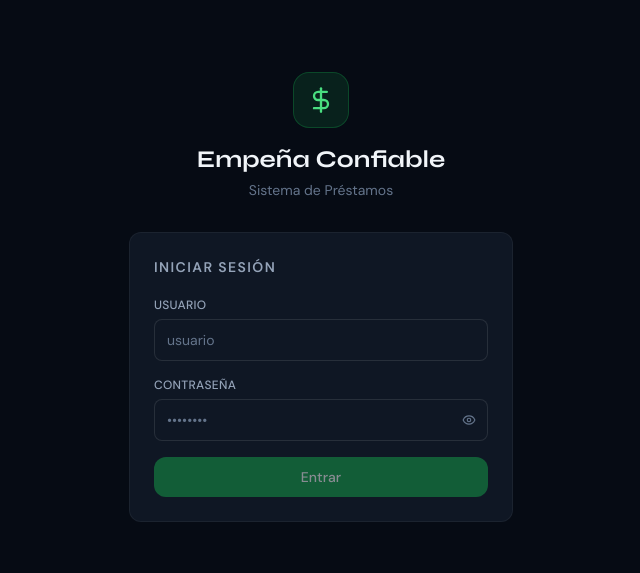
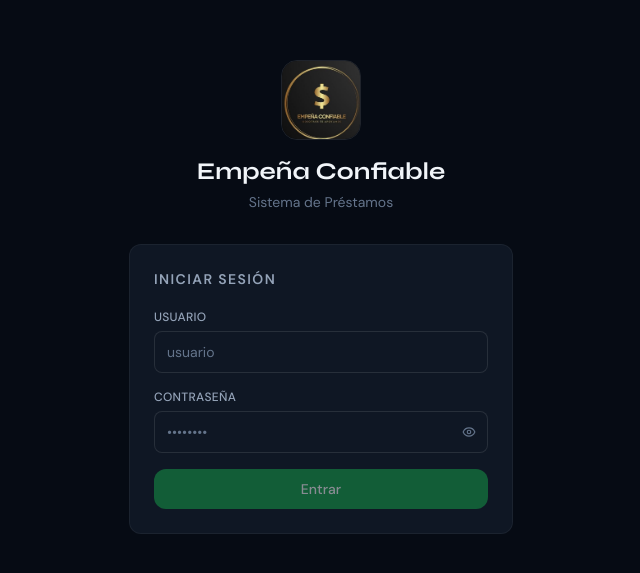
Before and after one commit to samtriani/prestamo-confiable-ui, a React (Vite) app: page / in a window 1280 px wide. Shown: the part 103-676 px from the top of the page, without its empty margins (319-959 px from the left). Built offline with nearby package versions, Linux system fonts and the light colour scheme; no server answers.

Commit message:
se adecua funcionalidad para el registro de pago en el administrador lo ponga en naranja

```diff
--- a/src/hooks/index.ts
+++ b/src/hooks/index.ts
@@ -168,6 +168,8 @@ export function useRegistrarAbono(prestamoId: string) {
       qc.invalidateQueries({ queryKey: qk.totalSemanal })
       qc.invalidateQueries({ queryKey: qk.dashboard })
       qc.invalidateQueries({ queryKey: qk.prestamosActivos })
+      // Invalida todos los historiales para que pagosCubiertos y montos se actualicen
+      qc.invalidateQueries({ queryKey: ['historial'] })
       toast.success('Abono registrado')
     },
     onError: (e: Error) => toast.error(e.message),
@@ -193,6 +195,7 @@ export function useRegistrarAbonoCobranza() {
       qc.invalidateQueries({ queryKey: qk.totalSemanal })
       qc.invalidateQueries({ queryKey: qk.dashboard })
       qc.invalidateQueries({ queryKey: qk.prestamosActivos })
+      qc.invalidateQueries({ queryKey: ['historial'] })
       toast.success('Pago registrado')
     },
     onError: (e: Error) => toast.error(e.message),
--- a/src/pages/Dashboard.tsx
+++ b/src/pages/Dashboard.tsx
@@ -298,15 +298,18 @@ export default function Dashboard() {
                       </span>
                     </td>
                     <td>
-                      {/* Mini corrida placeholder - se carga en detalle */}
+                      {/* Mini corrida */}
                       <div className="flex gap-1">
                         {Array.from({ length: 14 }, (_, i) => {
-                          const covered  = p.pagosCubiertos ?? 0
-                          const atrasado = p.pagosAtrasados ?? 0
+                          const cubiertos  = p.pagosCubiertos ?? 0
+                          const sinCorte   = p.pagosSinCorte  ?? 0
+                          const pagados    = cubiertos - sinCorte   // PAGADO (verde, ya en corte)
+                          const atrasados  = p.pagosAtrasados ?? 0
                           let color = '#374151'
-                          if (i < covered)             color = '#22c55e'
-                          else if (i < covered + atrasado) color = '#ef4444'
-                          else if (i === covered + atrasado) color = '#3b82f6'
+                          if (i < pagados)                    color = '#22c55e'  // verde — ya cortado
+                          else if (i < cubiertos)             color = '#f97316'  // naranja — sin corte
+                          else if (i < cubiertos + atrasados) color = '#ef4444'  // rojo
+                          else if (i === cubiertos + atrasados) color = '#3b82f6' // azul — próximo
                           return (
                             <span
                               key={i}
--- a/src/pages/Login.tsx
+++ b/src/pages/Login.tsx
@@ -1,6 +1,6 @@
 import { useState } from 'react'
 import { useAuth } from '@/context/AuthContext'
-import { DollarSign, Eye, EyeOff } from 'lucide-react'
+import { Eye, EyeOff } from 'lucide-react'
 
 export default function Login() {
   const { login }           = useAuth()
@@ -29,9 +29,11 @@ export default function Login() {
 
         {/* Logo */}
         <div className="text-center">
-          <div className="w-14 h-14 rounded-2xl bg-green-600/15 border border-green-600/30 flex items-center justify-center mx-auto mb-4">
-            <DollarSign size={28} className="text-green-400" />
-          </div>
+          <img
+            src="/favicon.jpg"
+            alt="Empeña Confiable"
+            className="w-20 h-20 rounded-2xl object-cover mx-auto mb-4 border border-white/10"
+          />
           <h1 className="font-display font-bold text-2xl text-slate-100">Empeña Confiable</h1>
           <p className="text-sm text-slate-500 mt-1">Sistema de Préstamos</p>
         </div>
--- a/src/types/index.ts
+++ b/src/types/index.ts
@@ -87,6 +87,7 @@ export interface DashboardData {
 export interface PrestamoResumen extends Prestamo {
   totalPagos:      number
   pagosCubiertos:  number
+  pagosSinCorte:   number
   pagosAtrasados:  number
   totalAbonado:    number
   saldoPendiente:  number
```
